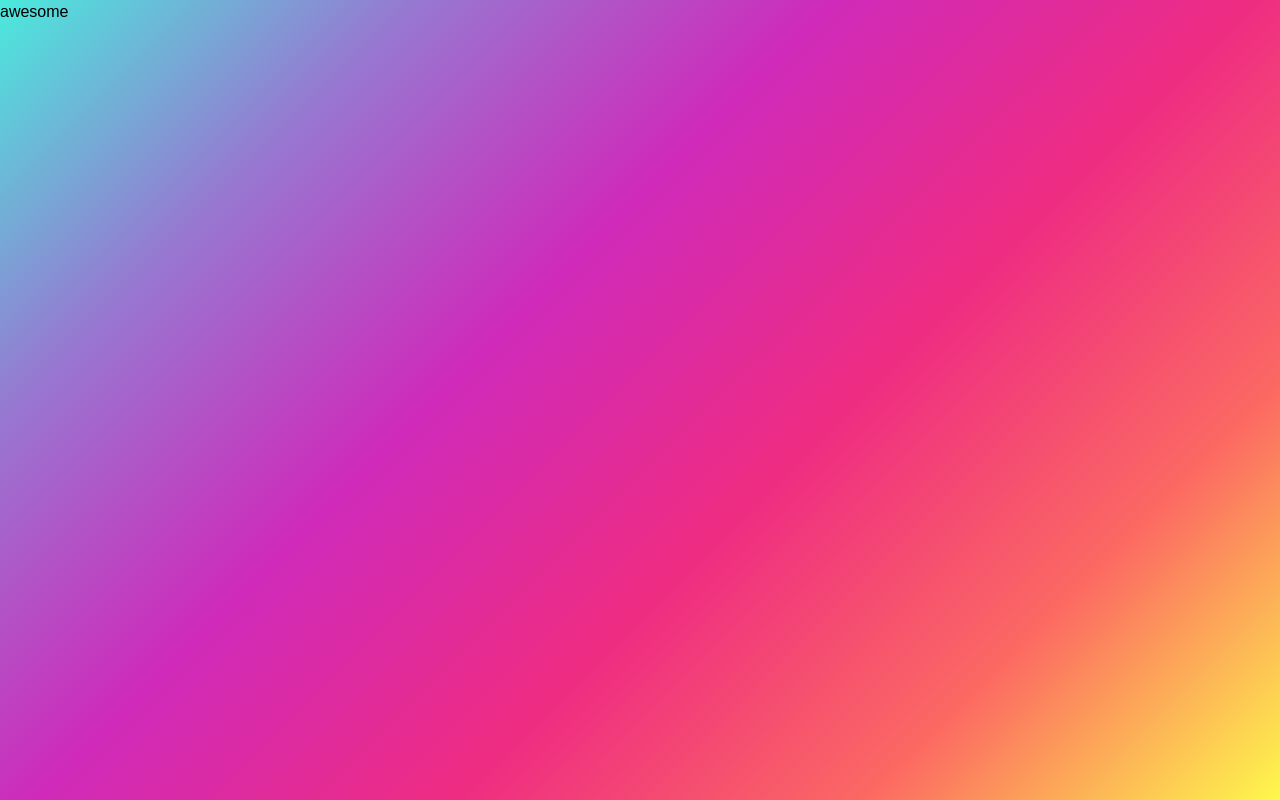
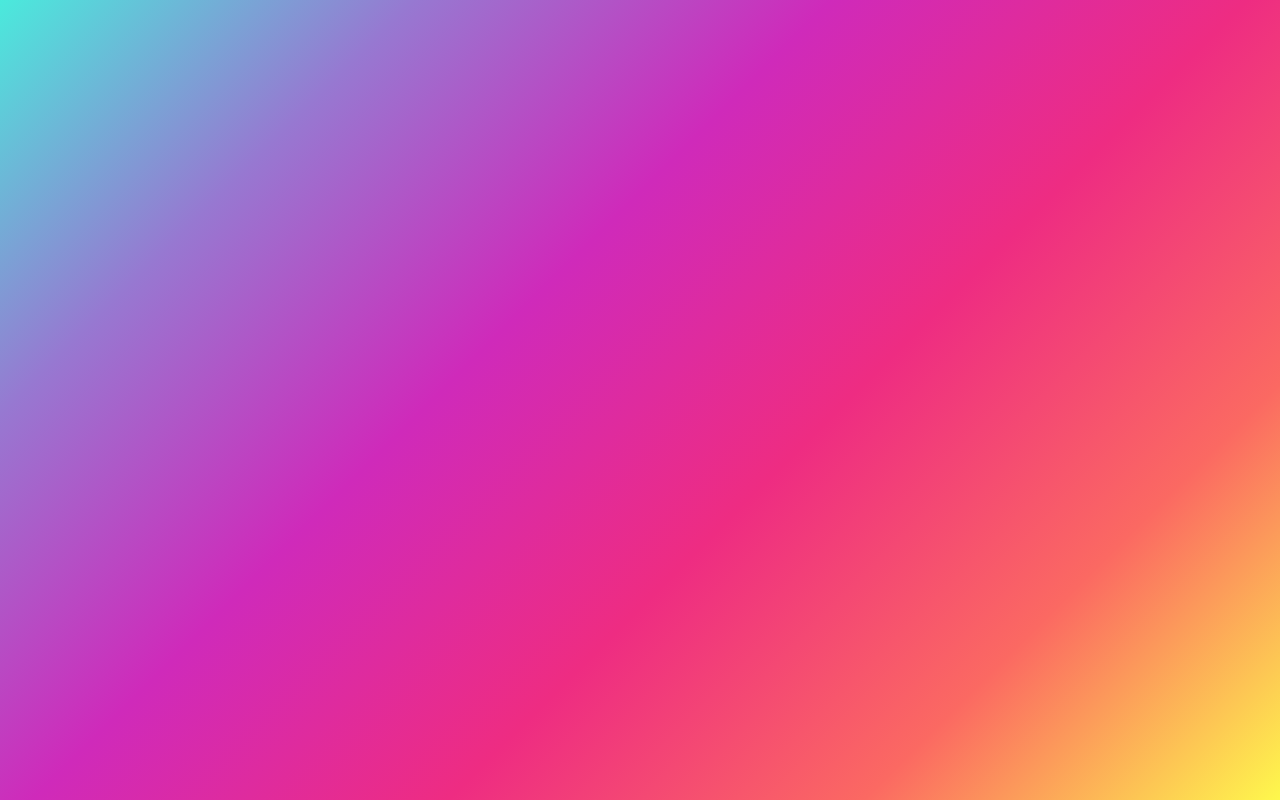
Before and after one commit to naimur-reza/diteck-frontend, a Next.js app: page / in a window 1280 px wide. Built offline with nearby package versions, Linux system fonts and the light colour scheme.

Commit message:
style: remove text content from Home component for cleaner layout

```diff
--- a/src/app/(withMainLayout)/page.tsx
+++ b/src/app/(withMainLayout)/page.tsx
@@ -1,5 +1,5 @@
 const Home = () => {
-  return <div className="bg-gradient-spectrum   h-screen">awesome</div>;
+  return <div className="bg-gradient-spectrum   h-screen"></div>;
 };
 
 export default Home;
```
